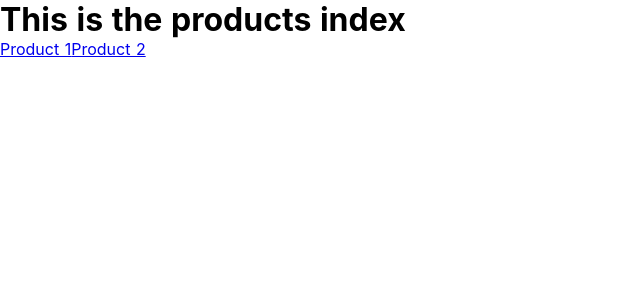
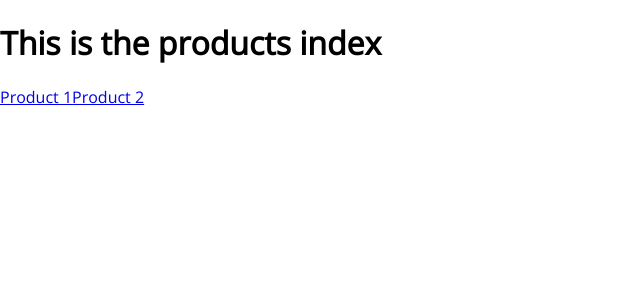
Before and after one commit to jnawaz/nuxt-course-udemy, a Nuxt app in the folder my-first-nuxt-app/: page /products in a window 1280 px wide. Shown: the top 300 px of the page, without its empty margins (0-640 px from the left). Built offline with nearby package versions, Linux system fonts and the light colour scheme.

Commit message:
Added fonts

```diff
--- a/my-first-nuxt-app/layouts/default.vue
+++ b/my-first-nuxt-app/layouts/default.vue
@@ -5,58 +5,11 @@
 </template>
 
 <style>
-html {
-  font-family:
-    'Source Sans Pro',
-    -apple-system,
-    BlinkMacSystemFont,
-    'Segoe UI',
-    Roboto,
-    'Helvetica Neue',
-    Arial,
-    sans-serif;
-  font-size: 16px;
-  word-spacing: 1px;
-  -ms-text-size-adjust: 100%;
-  -webkit-text-size-adjust: 100%;
-  -moz-osx-font-smoothing: grayscale;
-  -webkit-font-smoothing: antialiased;
-  box-sizing: border-box;
-}
+  html {
+    font-family: 'Open Sans', sans-serif;
+  }
 
-*,
-*::before,
-*::after {
-  box-sizing: border-box;
-  margin: 0;
-}
-
-.button--green {
-  display: inline-block;
-  border-radius: 4px;
-  border: 1px solid #3b8070;
-  color: #3b8070;
-  text-decoration: none;
-  padding: 10px 30px;
-}
-
-.button--green:hover {
-  color: #fff;
-  background-color: #3b8070;
-}
-
-.button--grey {
-  display: inline-block;
-  border-radius: 4px;
-  border: 1px solid #35495e;
-  color: #35495e;
-  text-decoration: none;
-  padding: 10px 30px;
-  margin-left: 15px;
-}
-
-.button--grey:hover {
-  color: #fff;
-  background-color: #35495e;
-}
+  body {
+    margin: 0;
+  }
 </style>
--- a/my-first-nuxt-app/nuxt.config.js
+++ b/my-first-nuxt-app/nuxt.config.js
@@ -22,7 +22,8 @@
       { hid: 'description', name: 'description', content: process.env.npm_package_description || '' }
     ],
     link: [
-      { rel: 'icon', type: 'image/x-icon', href: '/favicon.ico' }
+      { rel: 'icon', type: 'image/x-icon', href: '/favicon.ico' },
+      { rel: 'stylesheet', href: "https://fonts.googleapis.com/css?family=Open+Sans" }
     ]
   },
   /*
```
